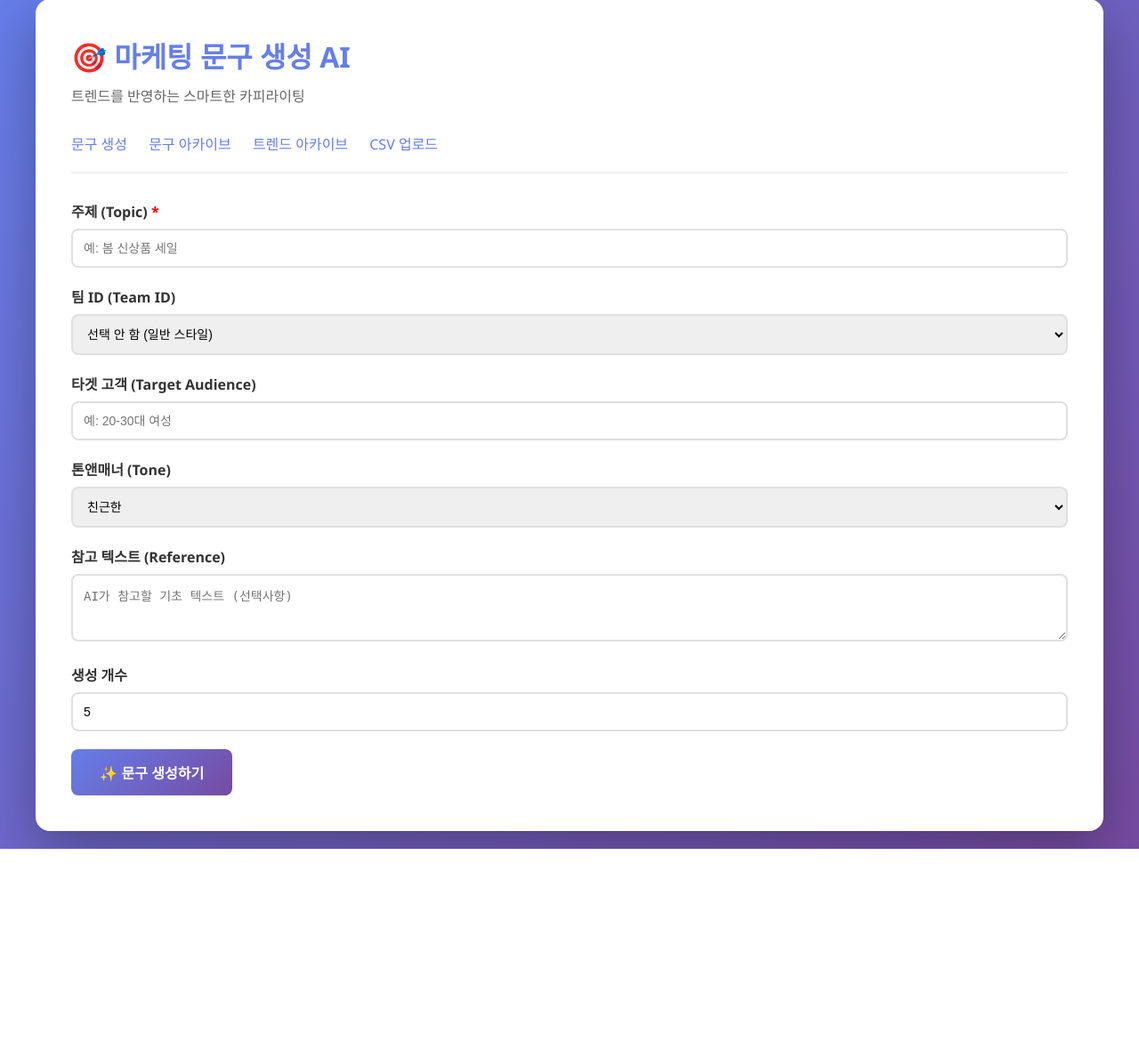
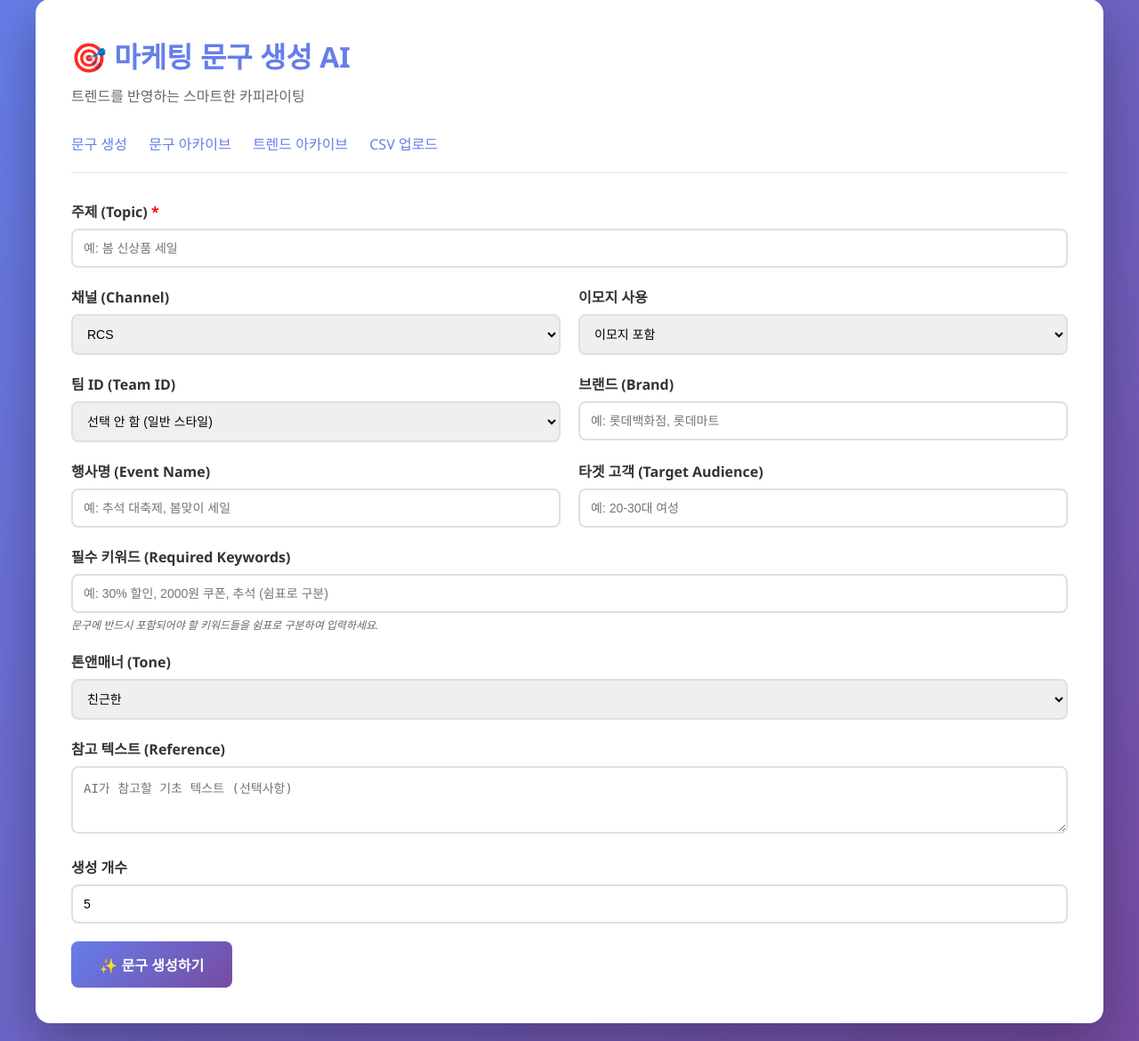
Before and after one commit to Megi2/marketing-copy-generator, a Flask app: page / in a window 1280 px wide. Shown: the part 21-1191 px from the top of the page at 89% size. Before the commit the page ends 975 px from the top, so only its background shows below. Run offline with Flask 3, Linux system fonts and the light colour scheme.

Commit message:
Fix app-push fotmat

```diff
--- a/app/static/app.js
+++ b/app/static/app.js
@@ -57,12 +57,58 @@ function displayResults(copies) {
     copies.forEach((copy, index) => {
         const div = document.createElement('div');
         div.className = 'copy-item';
-        div.innerHTML = `
-            <span class="copy-text">${index + 1}. ${copy}</span>
-            <button class="btn-copy" onclick="copyToClipboard('${copy.replace(/'/g, "\\'")}')">
-                📋 복사
-            </button>
-        `;
+
+        // 앱푸시인 경우 타이틀과 본문을 구분하여 표시
+        if (copy.title && copy.message) {
+            div.innerHTML = `
+                <div class="copy-text">
+                    <div class="copy-title"><strong>타이틀:</strong> ${copy.title}</div>
+                    <div class="copy-message"><strong>본문:</strong> ${copy.message}</div>
+                </div>
+                <button class="btn-copy" onclick="copyToClipboard('타이틀: ${copy.title}\\n본문: ${copy.message}')">
+                    📋 복사
+                </button>
+            `;
+        } else if (copy.message && copy.message.includes('타이틀:')) {
+            // "타이틀: ..." 형식의 문자열을 파싱
+            const messageText = copy.message;
+            const titleMatch = messageText.match(/타이틀:\s*(.+)/);
+            const bodyMatch = messageText.match(/본문:\s*(.+)/);
+
+            if (titleMatch) {
+                const title = titleMatch[1].trim();
+                const body = bodyMatch ? bodyMatch[1].trim() : '(광고) ' + title;
+
+                div.innerHTML = `
+                    <div class="copy-text">
+                        <div class="copy-title"><strong>타이틀:</strong> ${title}</div>
+                        <div class="copy-message"><strong>본문:</strong> ${body}</div>
+                    </div>
+                    <button class="btn-copy" onclick="copyToClipboard('타이틀: ${title}\\n본문: ${body}')">
+                        📋 복사
+                    </button>
+                `;
+            } else {
+                // 파싱 실패 시 기존 방식
+                const copyText = copy.message || copy;
+                div.innerHTML = `
+                    <span class="copy-text">${index + 1}. ${copyText}</span>
+                    <button class="btn-copy" onclick="copyToClipboard('${copyText.replace(/'/g, "\\'")}')">
+                        📋 복사
+                    </button>
+                `;
+            }
+        } else {
+            // RCS인 경우 기존 방식
+            const copyText = copy.message || copy;
+            div.innerHTML = `
+                <span class="copy-text">${index + 1}. ${copyText}</span>
+                <button class="btn-copy" onclick="copyToClipboard('${copyText.replace(/'/g, "\\'")}')">
+                    📋 복사
+                </button>
+            `;
+        }
+
         resultsDiv.appendChild(div);
     });
 }
--- a/app/templates/index.html
+++ b/app/templates/index.html
@@ -4,12 +4,32 @@
 <style>
     .form-group {
         margin-bottom: 20px;
+        flex: 1;
+        min-width: 0;
+    }
+
+    .form-row {
+        display: flex;
+        gap: 20px;
+        margin-bottom: 20px;
+    }
+
+    .form-row .form-group {
+        margin-bottom: 0;
     }
     label {
         display: block;
         font-weight: 600;
         margin-bottom: 8px;
         color: #333;
+    }
+
+    .form-help {
+        display: block;
+        margin-top: 4px;
+        font-size: 12px;
+        color: #666;
+        font-style: italic;
     }
     input, textarea, select {
         width: 100%;
@@ -65,6 +85,16 @@
         font-size: 15px;
         color: #333;
     }
+    .copy-title {
+        margin-bottom: 8px;
+        font-size: 16px;
+        color: #2c3e50;
+    }
+    .copy-message {
+        font-size: 14px;
+        color: #555;
+        line-height: 1.4;
+    }
     .btn-copy {
         background: #667eea;
         color: white;
@@ -89,18 +119,71 @@
         <input type="text" name="topic" id="topic" placeholder="예: 봄 신상품 세일" required>
     </div>
 
+    <div class="form-row">
+        <div class="form-group">
+            <label>채널 (Channel)</label>
+            <select name="channel" id="channel">
+                <option value="RCS">RCS</option>
+                <option value="APP_PUSH">앱푸시</option>
+            </select>
+        </div>
+
+        <div class="form-group">
+            <label>이모지 사용</label>
+            <select name="use_emoji" id="use_emoji">
+                <option value="true">이모지 포함</option>
+                <option value="false">이모지 미포함</option>
+            </select>
+        </div>
+    </div>
+
+    <div class="form-row">
         <div class="form-group">
             <label>팀 ID (Team ID)</label>
             <select name="team_id" id="team_id">
                 <option value="">선택 안 함 (일반 스타일)</option>
-            <option value="team_growth">그로스 마케팅 팀</option>
-            <option value="team_brand">브랜드 마케팅 팀</option>
+                <option value="1">그로스마케팅팀</option>
+                <option value="3">버티컬마케팅팀</option>
+                <option value="4">마케팅운영팀</option>
+                <option value="9">식품팀</option>
+                <option value="2">여행서비스TFT</option>
+                <option value="8">리빙팀</option>
+                <option value="5">스포츠레저팀</option>
+                <option value="13">b tft</option>
+                <option value="10">유아동패션팀</option>
+                <option value="14">명품잡화팀</option>
+                <option value="11">L.TOWN팀</option>
+                <option value="16">B2B팀</option>
+                <option value="6">패션팀</option>
+                <option value="7">브랜드뷰티팀</option>
+                <option value="12">제휴서비스상품팀</option>
+                <option value="15">브랜드패션팀</option>
+                <option value="17">디지털가전팀</option>
             </select>
+        </div>
+
+        <div class="form-group">
+            <label>브랜드 (Brand)</label>
+            <input type="text" name="brand" id="brand" placeholder="예: 롯데백화점, 롯데마트">
+        </div>
+    </div>
+
+    <div class="form-row">
+        <div class="form-group">
+            <label>행사명 (Event Name)</label>
+            <input type="text" name="event_name" id="event_name" placeholder="예: 추석 대축제, 봄맞이 세일">
         </div>
 
         <div class="form-group">
             <label>타겟 고객 (Target Audience)</label>
             <input type="text" name="target_audience" id="target_audience" placeholder="예: 20-30대 여성">
+        </div>
+    </div>
+
+    <div class="form-group">
+        <label>필수 키워드 (Required Keywords)</label>
+        <input type="text" name="keywords" id="keywords" placeholder="예: 30% 할인, 2000원 쿠폰, 추석 (쉼표로 구분)">
+        <small class="form-help">문구에 반드시 포함되어야 할 키워드들을 쉼표로 구분하여 입력하세요.</small>
     </div>
 
     <div class="form-group">
```
Also changed, not shown: app/core/logic.py (+99 -16 lines). Lines whose indentation alone changed are shown as unchanged.
